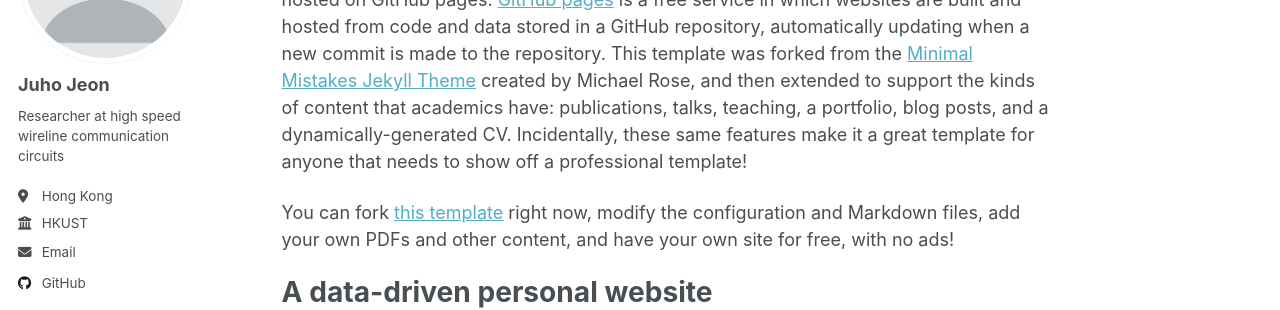
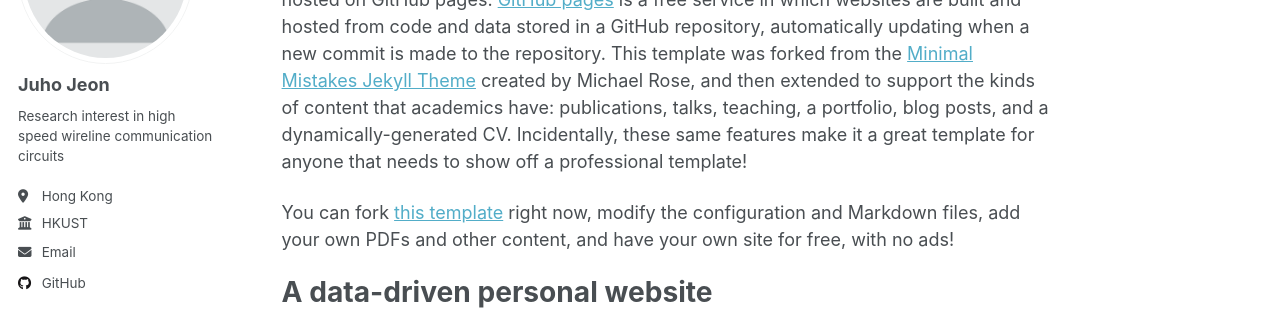
Before and after one commit to jeon-juho/jeon-juho.github.io, a Jekyll site: the page built from _pages/about.md, in a window 1280 px wide. Shown: the part 210-520 px from the top of the page. Built offline with Jekyll 4.4.1, drawn with Linux system fonts in a browser that asks for light colours; a script that is not in the unit is left out.

Commit message:
Update _config.yml

```diff
--- a/_config.yml
+++ b/_config.yml
@@ -25,7 +25,7 @@ author:
   avatar           : "profile.png"
   name             : "Juho Jeon"
   pronouns         : #"he/his" # example: "she/her"
-  bio              : "Researcher at high speed wireline communication circuits"
+  bio              : "Research interest in high speed wireline communication circuits"
   location         : "Hong Kong"
   employer         : "HKUST"
   uri              : # URL
```
